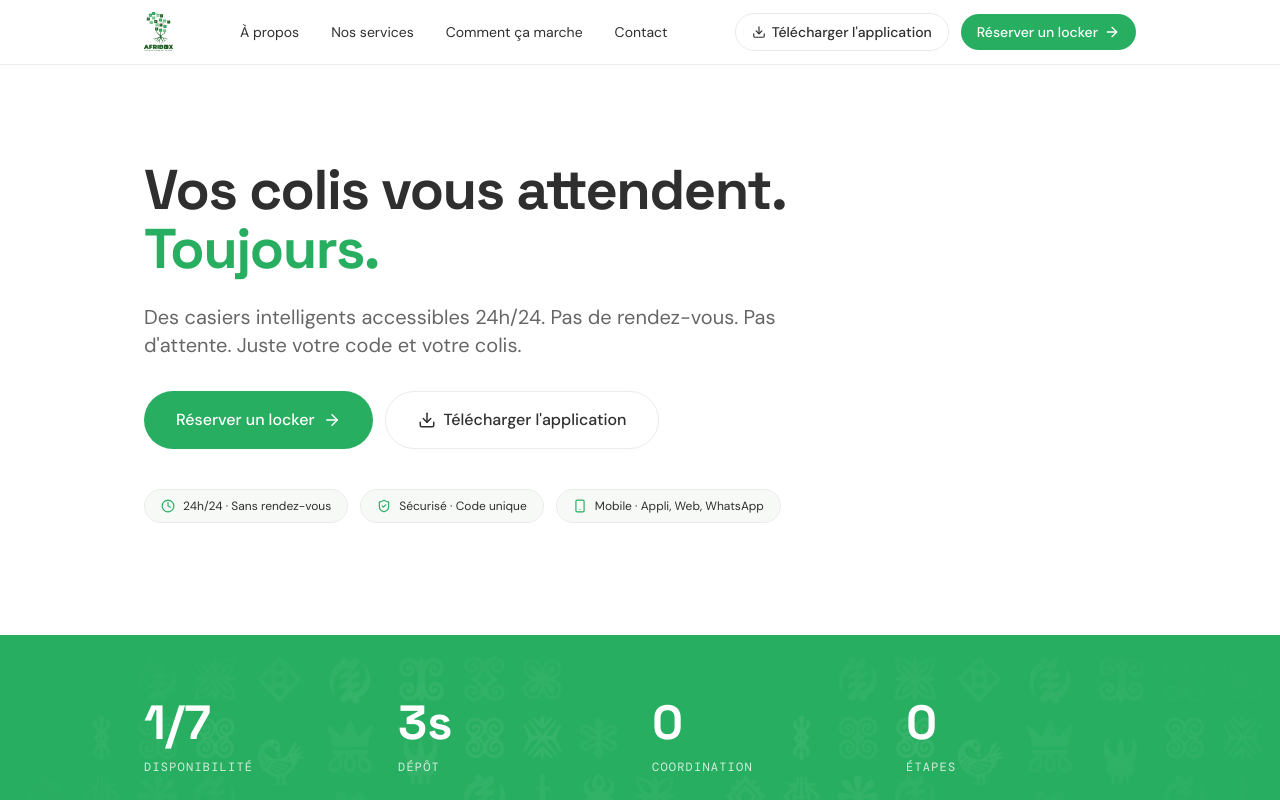
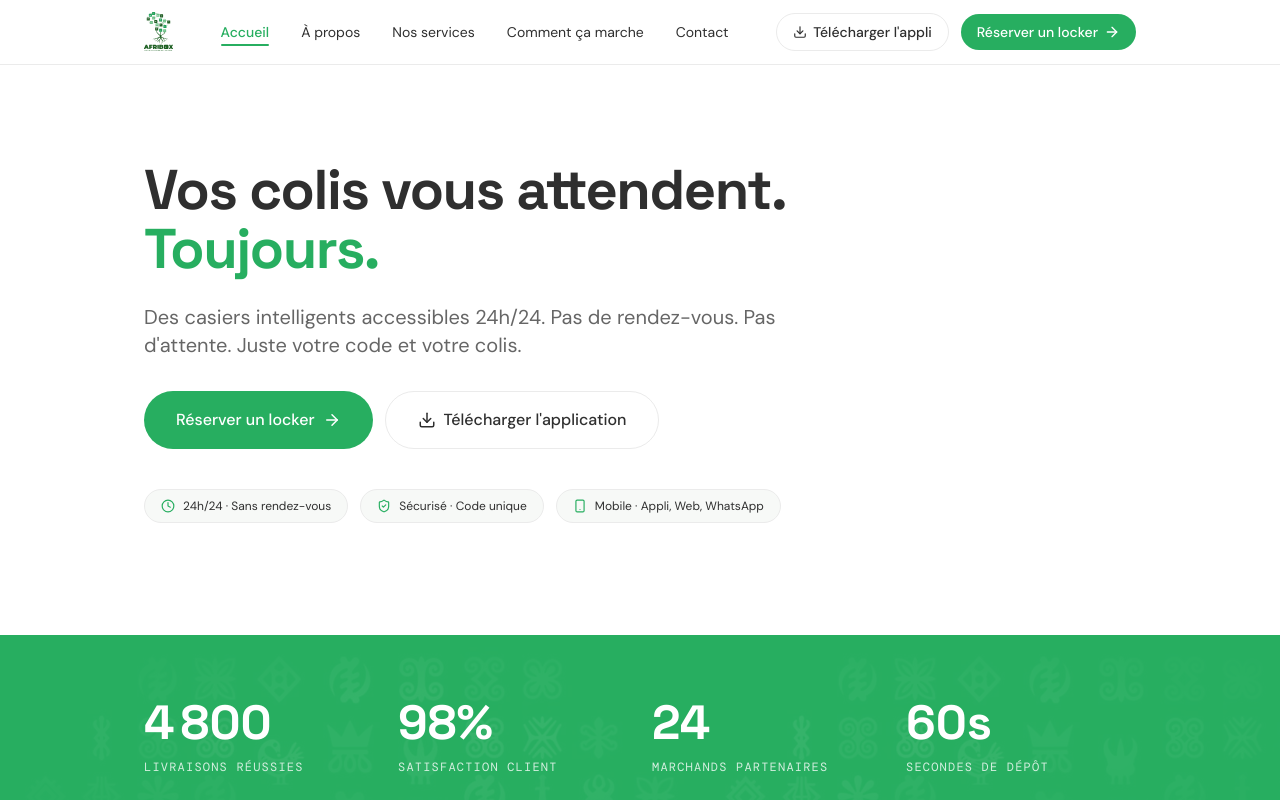
Before and after one commit to testafri28-cyber/afribox-v1, a Next.js app: page / in a window 1280 px wide. Shown: the top 800 px of the page. Built offline with nearby package versions, Linux system fonts and the light colour scheme.

Commit message:
feat: add Accueil nav link, active indicator, fix count-up animation loop

```diff
--- a/components/layout/Navbar.tsx
+++ b/components/layout/Navbar.tsx
@@ -2,11 +2,13 @@
 
 import Link from 'next/link'
 import { useEffect, useState } from 'react'
+import { usePathname } from 'next/navigation'
 import { Menu, X, ArrowRight, Download } from 'lucide-react'
 import { motion, AnimatePresence } from 'framer-motion'
 import Button from '@/components/ui/Button'
 
 const navLinks = [
+  { label: 'Accueil', href: '/' },
   { label: 'À propos', href: '/a-propos' },
   { label: 'Nos services', href: '/nos-services' },
   { label: 'Comment ça marche', href: '/comment-ca-marche' },
@@ -16,6 +18,10 @@ const navLinks = [
 export default function Navbar() {
   const [scrolled, setScrolled] = useState(false)
   const [open, setOpen] = useState(false)
+  const pathname = usePathname()
+
+  const isActive = (href: string) =>
+    href === '/' ? pathname === '/' : pathname.startsWith(href)
 
   useEffect(() => {
     const onScroll = () => setScrolled(window.scrollY > 8)
@@ -24,7 +30,6 @@ export default function Navbar() {
     return () => window.removeEventListener('scroll', onScroll)
   }, [])
 
-  // Bloque le scroll quand le drawer mobile est ouvert
   useEffect(() => {
     document.body.style.overflow = open ? 'hidden' : ''
     return () => {
@@ -49,22 +54,32 @@ export default function Navbar() {
 
         {/* Liens centre — desktop */}
         <nav className="hidden lg:flex items-center gap-8">
-          {navLinks.map((link) => (
+          {navLinks.map((link) => {
+            const active = isActive(link.href)
+            return (
               <Link
                 key={link.href}
                 href={link.href}
-              className="font-body text-sm text-brand-gray hover:text-green-primary transition"
+                className={`relative font-body text-sm transition group ${
+                  active ? 'text-green-primary font-medium' : 'text-brand-gray hover:text-green-primary'
+                }`}
               >
                 {link.label}
+                <span
+                  className={`absolute -bottom-1 left-0 h-0.5 bg-green-primary rounded-full transition-all duration-300 ${
+                    active ? 'w-full' : 'w-0 group-hover:w-full'
+                  }`}
+                />
               </Link>
-          ))}
+            )
+          })}
         </nav>
 
         {/* CTAs — desktop */}
         <div className="hidden lg:flex items-center gap-3">
           <Button href="#download" variant="ghost" size="sm">
             <Download size={14} className="mr-1.5" />
-            Télécharger l&apos;application
+            Télécharger l&apos;appli
           </Button>
           <Button href="/reserver" variant="primary" size="sm">
             Réserver un locker
@@ -112,16 +127,26 @@ export default function Navbar() {
                 </button>
               </div>
               <nav className="flex flex-col gap-1 px-6 py-6 flex-1">
-                {navLinks.map((link) => (
+                {navLinks.map((link) => {
+                  const active = isActive(link.href)
+                  return (
                     <Link
                       key={link.href}
                       href={link.href}
                       onClick={() => setOpen(false)}
-                    className="font-body text-lg text-brand-gray hover:text-green-primary py-3 border-b border-brand-border"
+                      className={`flex items-center justify-between font-body text-lg py-3 border-b border-brand-border transition ${
+                        active
+                          ? 'text-green-primary font-medium'
+                          : 'text-brand-gray hover:text-green-primary'
+                      }`}
                     >
                       {link.label}
+                      {active && (
+                        <span className="w-1.5 h-1.5 rounded-full bg-green-primary" />
+                      )}
                     </Link>
-                ))}
+                  )
+                })}
               </nav>
               <div className="flex flex-col gap-3 px-6 pb-8">
                 <Button
--- a/components/ui/StatCard.tsx
+++ b/components/ui/StatCard.tsx
@@ -1,15 +1,13 @@
 'use client'
 
 import { motion, useInView } from 'framer-motion'
-import { useEffect, useRef, useState } from 'react'
+import { useEffect, useMemo, useRef, useState } from 'react'
 
 type StatCardProps = {
   value: string
   label: string
 }
 
-// Tente d'extraire un nombre pour animation count-up.
-// Si la valeur n'est pas un nombre (ex: "24/7"), on l'affiche telle quelle.
 function parseNumeric(value: string): { num: number; suffix: string } | null {
   const match = value.match(/^(\d+)(.*)$/)
   if (!match) return null
@@ -19,7 +17,7 @@ function parseNumeric(value: string): { num: number; suffix: string } | null {
 export default function StatCard({ value, label }: StatCardProps) {
   const ref = useRef<HTMLDivElement>(null)
   const inView = useInView(ref, { once: true, amount: 0.5 })
-  const numeric = parseNumeric(value)
+  const numeric = useMemo(() => parseNumeric(value), [value])
   const [display, setDisplay] = useState<string>(numeric ? '0' + numeric.suffix : value)
 
   useEffect(() => {
@@ -27,15 +25,19 @@ export default function StatCard({ value, label }: StatCardProps) {
       if (!numeric) setDisplay(value)
       return
     }
-    const duration = 900
+    const duration = 1600
     const start = performance.now()
     let raf = 0
     const tick = (now: number) => {
       const t = Math.min(1, (now - start) / duration)
       const eased = 1 - Math.pow(1 - t, 3)
       const current = Math.round(numeric.num * eased)
-      setDisplay(current + numeric.suffix)
-      if (t < 1) raf = requestAnimationFrame(tick)
+      setDisplay(current.toLocaleString('fr-FR') + numeric.suffix)
+      if (t < 1) {
+        raf = requestAnimationFrame(tick)
+      } else {
+        setDisplay(numeric.num.toLocaleString('fr-FR') + numeric.suffix)
+      }
     }
     raf = requestAnimationFrame(tick)
     return () => cancelAnimationFrame(raf)
--- a/lib/constants.ts
+++ b/lib/constants.ts
@@ -84,10 +84,10 @@ export const lockers: Locker[] = [
 // ---------------------------------------------------------------------------
 export type Stat = { value: string; label: string }
 export const stats: Stat[] = [
-  { value: '24/7', label: 'Disponibilité' },
-  { value: '60s', label: 'Dépôt' },
-  { value: '0', label: 'Coordination' },
-  { value: '3', label: 'Étapes' },
+  { value: '4800', label: 'Livraisons réussies' },
+  { value: '98%', label: 'Satisfaction client' },
+  { value: '24', label: 'Marchands partenaires' },
+  { value: '60s', label: 'Secondes de dépôt' },
 ]
 
 // ---------------------------------------------------------------------------
```
Lines whose indentation alone changed are shown as unchanged.
